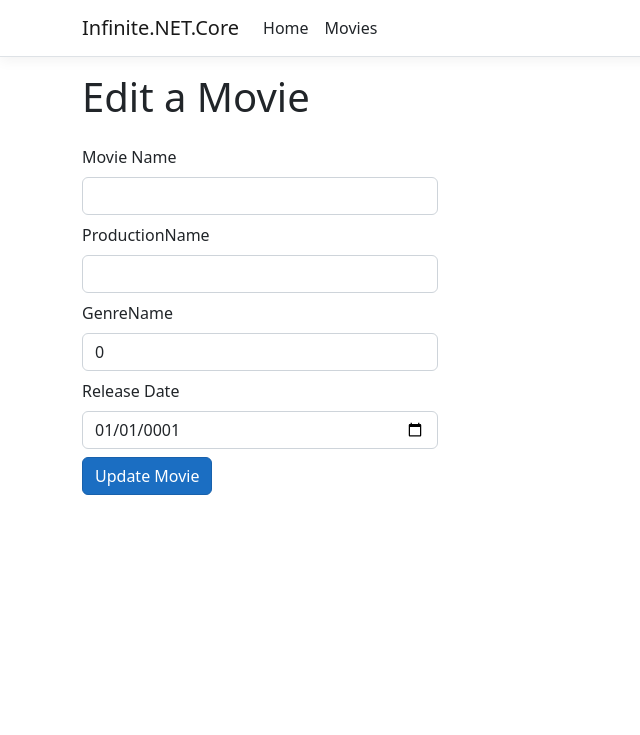
After one commit to 96068chandra/.net-core-mvc-crud-operations, an ASP.NET Core app: template Infinite.NET.Core/Views/Movies/Edit.cshtml in a window 1280 px wide. The commit adds this page. Shown: the top 735 px of the page, without its empty margins (0-640 px from the left). Run offline with ASP.NET Core 8, Linux system fonts and the light colour scheme; the template is opened without the code that fills it, so the values that code supplies are empty.

Commit message:
Adding Update and Delete controller

```diff
--- a/Infinite.NET.Core/Views/Movies/Details.cshtml
+++ b/Infinite.NET.Core/Views/Movies/Details.cshtml
@@ -11,10 +11,7 @@
             <div class="co">
                 <h2>List of Movies</h2>
             </div>
-            <div class="col text-end">
-                <a asp-controller="Movies" asp-action="Create" class="btn btn-warning">Create new Movie</a>
 
-            </div>
         </div>
         <ul class="list-group">
             <li class="list-group-item"><b>Movie Name</b>@Model.MovieName</li>
--- /dev/null
+++ b/Infinite.NET.Core/Views/Movies/Edit.cshtml
@@ -0,0 +1,37 @@
+@model MovieViewModel
+@{
+    ViewData["Title"] = "Edit";
+}
+
+<h1>Edit a Movie</h1>
+
+<form asp-controller="Movies" asp-action="Edit" method="post">
+    <div class="row">
+        <div class="col-md-4">
+            <div asp-validation-summary="All" class="text-danger"></div>
+            <div class="mb-2">
+                <label asp-for="MovieName" class="form-label"></label>
+                <input type="text" asp-for="MovieName" class="form-control" />
+                <span asp-validation-for="MovieName"></span>
+            </div>
+            <div class="mb-2">
+                <label asp-for="ProductionName" class="form-label"></label>
+                <input type="text" asp-for="ProductionName" class="form-control" />
+                <span asp-validation-for="ProductionName"></span>
+            </div>
+            <div class="mb-2">
+                <label asp-for="GenreName" class="form-label"></label>
+                <input type="text" asp-for="GenreId" class="form-control" />
+                <span asp-validation-for="GenreId"></span>
+            </div>
+            <div class="mb-2">
+                <label asp-for="ReleaseDate" class="form-label"></label>
+                <input type="date" asp-for="ReleaseDate" class="form-control" />
+                <span asp-validation-for="ReleaseDate"></span>
+            </div>
+            <div class="mt-2" d-grid>
+                <input type="submit" class="btn btn-primary" value="Update Movie" />
+            </div>
+        </div>
+    </div>
+</form>
--- a/Infinite.NET.Core/Views/Movies/Index.cshtml
+++ b/Infinite.NET.Core/Views/Movies/Index.cshtml
@@ -6,6 +6,10 @@
 
 <div class="row">
     <div class="col-md-5">
+        <div class="col text-end">
+            <a asp-controller="Movies" asp-action="Create" class="btn btn-warning">Create new Movie</a>
+
+        </div>
         <table class="table table-hover">
             <thead>
                 <tr>
@@ -25,6 +29,8 @@
                         <td>@item.GenreName</td>
                         <td>
                             <a asp-controller="Movies" asp-action="Details" asp-route-id="@item.Id">Details</a>
+                            <a asp-controller="Movies" asp-action="Edit" asp-route-id="@item.Id">Edit</a>
+                            <a asp-controller="Movies" asp-action="Delete" asp-route-id="@item.Id">Delete</a>
                         </td>
 
                     </tr>
```
Also changed, not shown: Infinite.NET.Core/Controllers/MoviesController.cs (+93 -0 lines), Infinite.NET.Core/Views/Movies/Delete.cshtml (added, +31 -0 lines).
